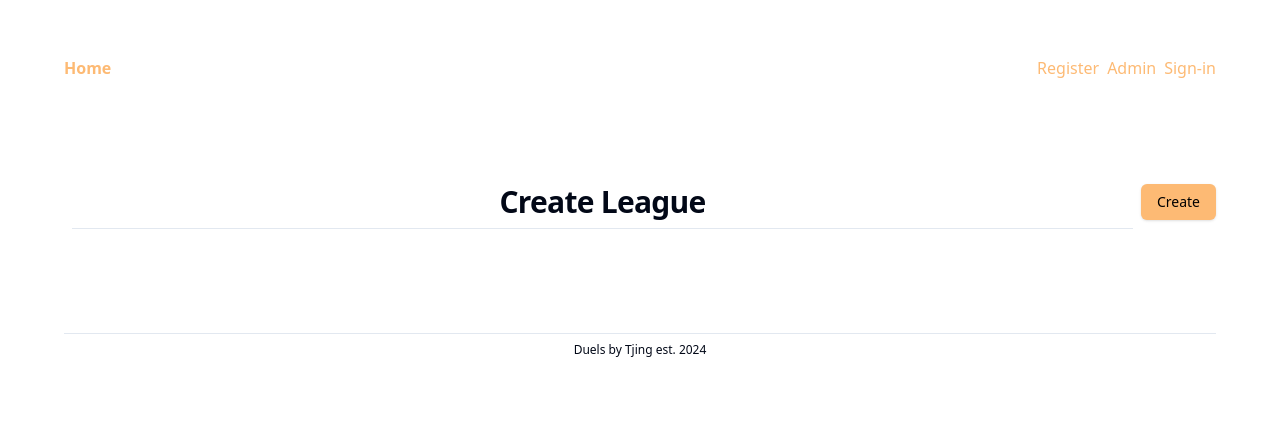
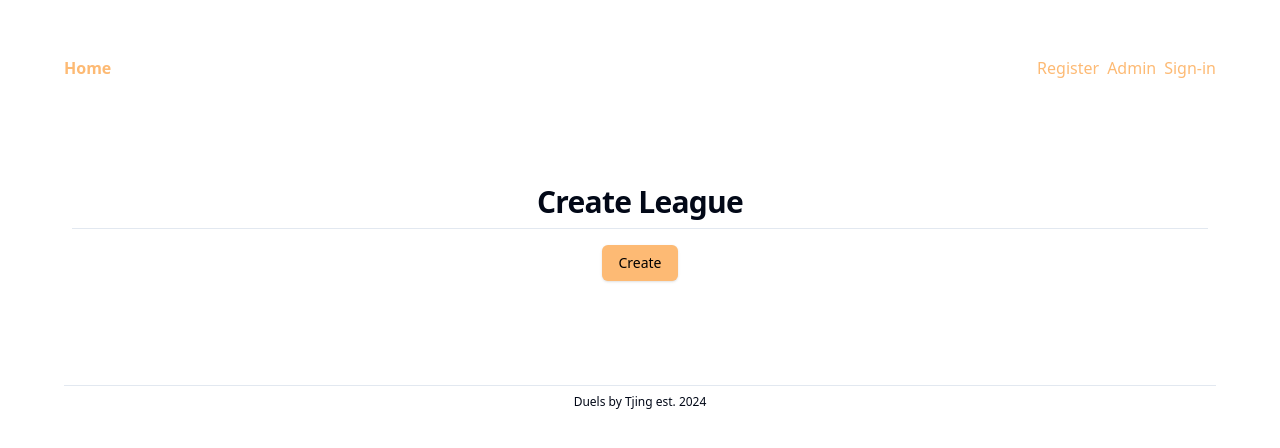
Before and after one commit to OGester/duels-mvp, a Next.js app: page /leagues/new in a window 1280 px wide. Shown: the top 448 px of the page. Built offline with nearby package versions, Linux system fonts and the light colour scheme; no server answers.

Commit message:
css change on new laegue page

```diff
--- a/app/leagues/new/actions.js
+++ b/app/leagues/new/actions.js
@@ -8,7 +8,7 @@ export async function createLeagueAction() {
 
   const data = {
     created_by: user.user_id,
-    name: "username",
+    name: "Tore Invitational",
     type: "GLOBAL",
     isPublic: true,
     start_date: new Date(),
--- a/app/leagues/new/page.jsx
+++ b/app/leagues/new/page.jsx
@@ -11,7 +11,7 @@ export default function CreateLeaguePage() {
   const [state, handleSubmit] = useFormState(createLeagueAction);
   return (
     <>
-      <main className="flex w-full">
+      <main className="flex flex-col w-full">
         <div className="flex-auto justify-center m-2">
           <h2 className="text-center">Create League</h2>
         </div>
```
